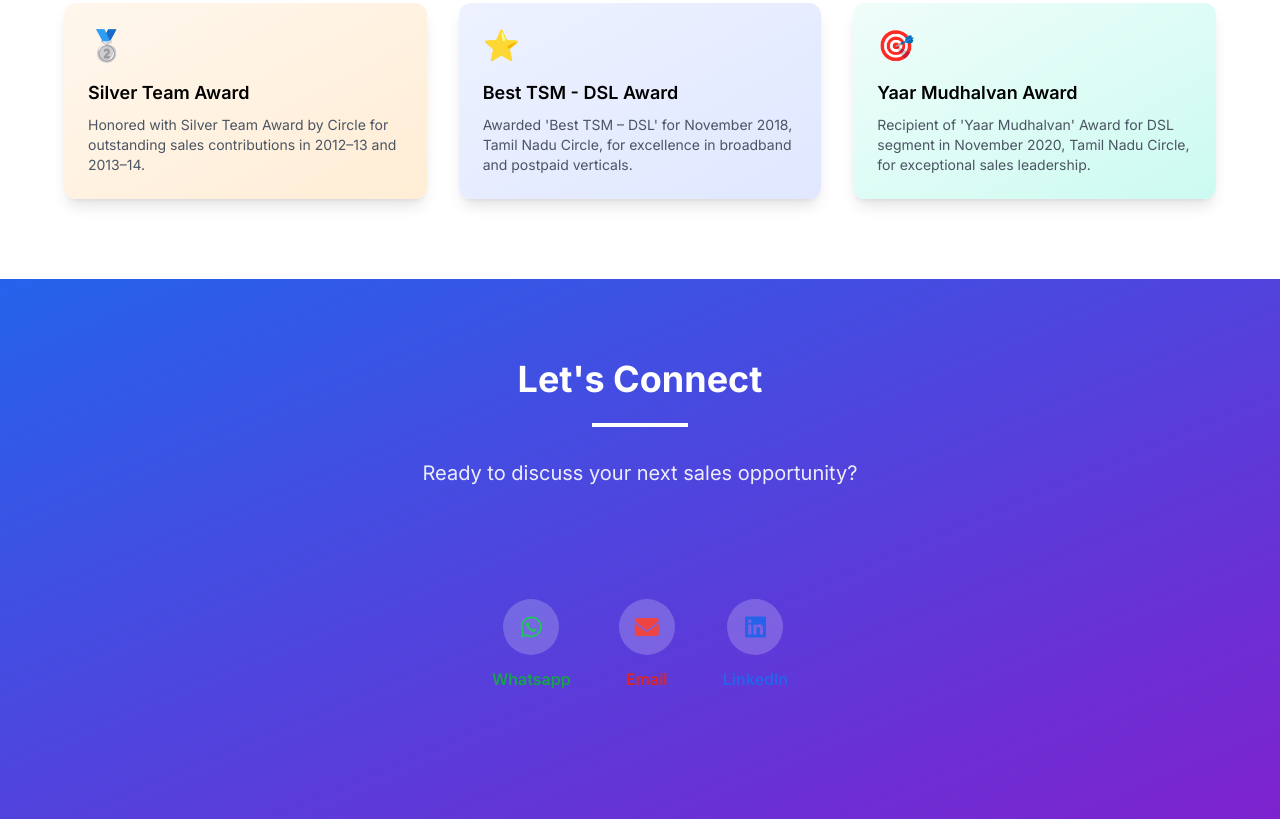
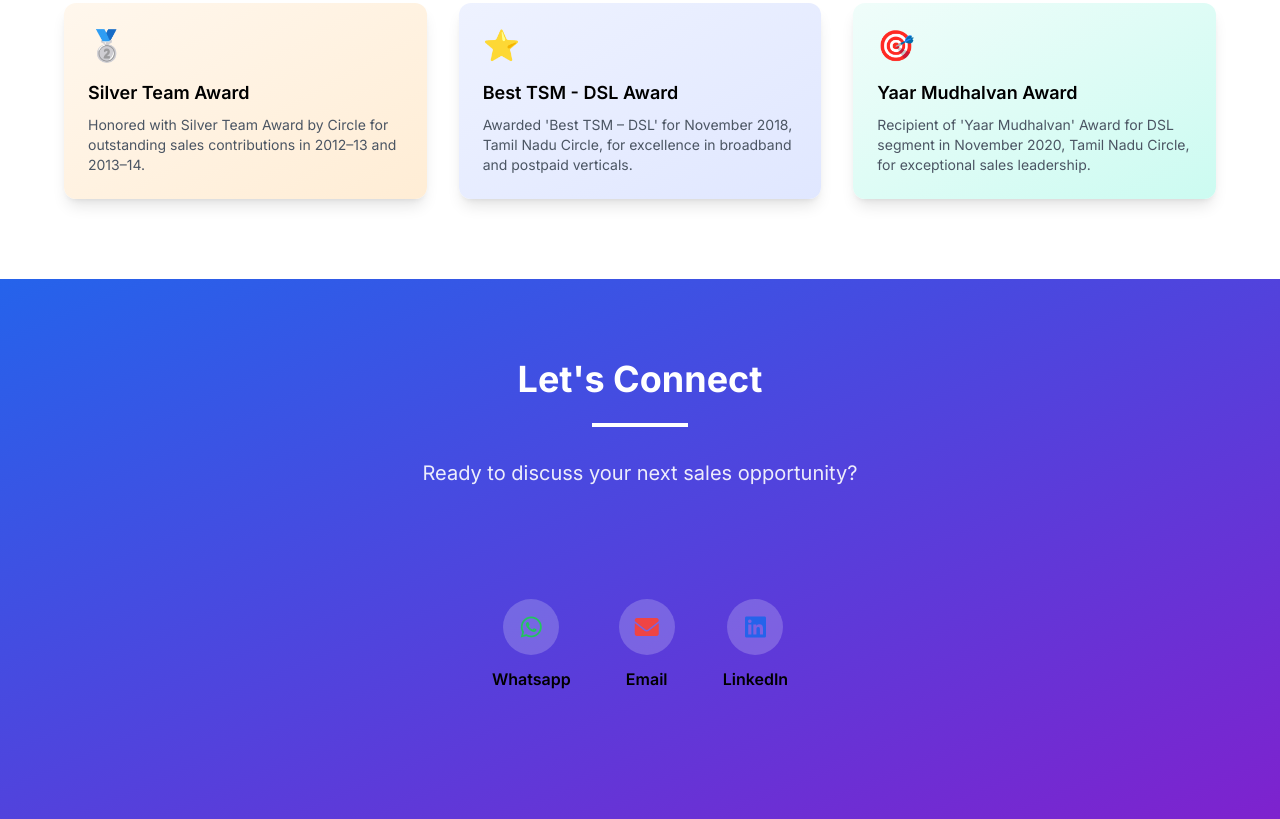
Before and after one commit to Aiswariya-Suresh/Suresh-S-c1-, a plain HTML site: page index.html in a window 1280 px wide. Shown: the part 5021-5840 px from the top of the page. Drawn offline with nearby package versions, Linux system fonts and the light colour scheme.

Commit message:
Update index.html
Upgradation of contact section

```diff
--- a/index.html
+++ b/index.html
@@ -660,7 +660,7 @@
       <div class="w-14 h-14 bg-white bg-opacity-20 rounded-full flex items-center justify-center transition-transform group-hover:scale-110">
         <i class="fa-brands fa-whatsapp text-2xl text-green-500"></i>
       </div>
-      <p class="font-semibold mt-3 text-green-600 group-hover:underline">Whatsapp</p>
+      <p class="font-semibold mt-3 text-black group-hover:underline">Whatsapp</p>
     </a>
 
     <!-- Gmail -->
@@ -668,7 +668,7 @@
       <div class="w-14 h-14 bg-white bg-opacity-20 rounded-full flex items-center justify-center transition-transform group-hover:scale-110">
         <i class="fas fa-envelope text-2xl text-red-500"></i>
       </div>
-      <p class="font-semibold mt-3 text-red-600 group-hover:underline">Email</p>
+      <p class="font-semibold mt-3 text-black group-hover:underline">Email</p>
     </a>
 
     <!-- LinkedIn -->
@@ -676,7 +676,7 @@
       <div class="w-14 h-14 bg-white bg-opacity-20 rounded-full flex items-center justify-center transition-transform group-hover:scale-110">
         <i class="fab fa-linkedin text-2xl text-blue-600"></i>
       </div>
-      <p class="font-semibold mt-3 text-blue-600 group-hover:underline">LinkedIn</p>
+      <p class="font-semibold mt-3 text-black group-hover:underline">LinkedIn</p>
     </a>
 
   </div>
```
